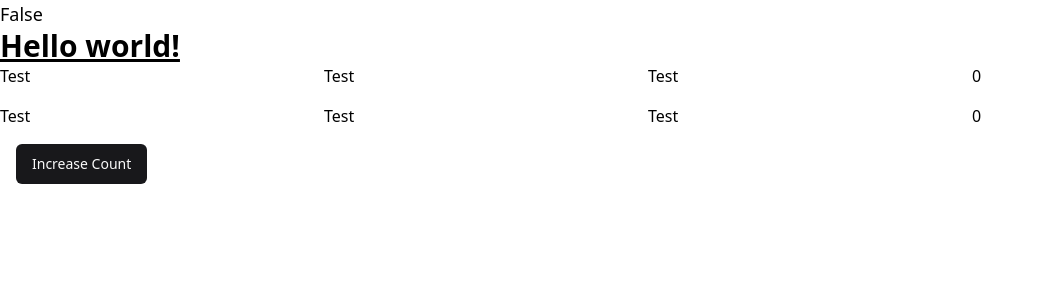
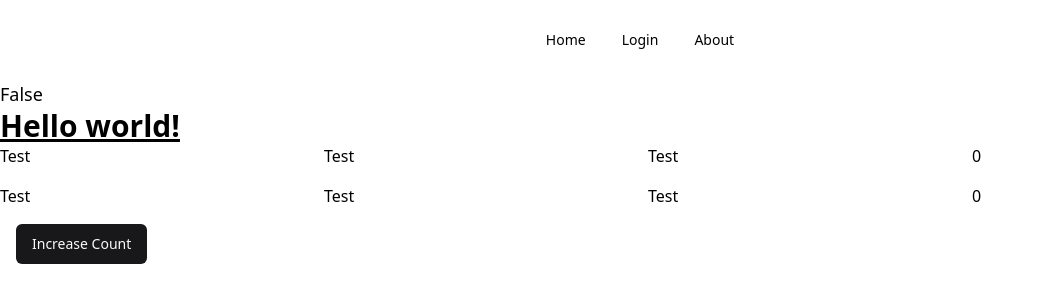
Before and after one commit to rossco122005/game-catalogue-ui, a React (Vite) app: page / in a window 1280 px wide. Shown: the top 302 px of the page, without its empty margins (0-1044 px from the left). Built offline with nearby package versions, Linux system fonts and the light colour scheme.

Commit message:
Navbar added and displays on all pages

```diff
--- a/package.json
+++ b/package.json
@@ -12,6 +12,7 @@
   "dependencies": {
     "@hookform/resolvers": "^3.9.1",
     "@radix-ui/react-label": "^2.1.1",
+    "@radix-ui/react-navigation-menu": "^1.2.3",
     "@radix-ui/react-slot": "^1.1.1",
     "class-variance-authority": "^0.7.1",
     "clsx": "^2.1.1",
--- /dev/null
+++ b/src/components/NavBar/NavBar.tsx
@@ -0,0 +1,44 @@
+import { Link } from "react-router"
+import {
+    NavigationMenu,
+    NavigationMenuContent,
+    NavigationMenuItem,
+    NavigationMenuLink,
+    NavigationMenuList,
+    NavigationMenuTrigger,
+    navigationMenuTriggerStyle,
+  } from "@/components/ui/navigation-menu"
+
+function NavBar() {
+    return (
+    <div className="flex justify-center m-5">
+        <NavigationMenu>
+            <NavigationMenuList>
+                <NavigationMenuItem>
+                    <Link to='/'>
+                        <NavigationMenuLink className={navigationMenuTriggerStyle()}>
+                            Home
+                        </NavigationMenuLink>
+                    </Link>
+                </NavigationMenuItem>
+                <NavigationMenuItem>
+                    <Link to='/login'>
+                        <NavigationMenuLink className={navigationMenuTriggerStyle()}>
+                            Login
+                        </NavigationMenuLink>
+                    </Link>
+                </NavigationMenuItem>
+                <NavigationMenuItem>
+                    <Link to='/about'>
+                        <NavigationMenuLink className={navigationMenuTriggerStyle()}>
+                            About
+                        </NavigationMenuLink>
+                    </Link>
+                </NavigationMenuItem>
+            </NavigationMenuList>
+        </NavigationMenu>
+    </div>
+    )
+}
+
+export default NavBar
--- /dev/null
+++ b/src/components/ui/navigation-menu.tsx
@@ -0,0 +1,128 @@
+import * as React from "react"
+import * as NavigationMenuPrimitive from "@radix-ui/react-navigation-menu"
+import { cva } from "class-variance-authority"
+import { ChevronDown } from "lucide-react"
+
+import { cn } from "@/lib/utils"
+
+const NavigationMenu = React.forwardRef<
+  React.ElementRef<typeof NavigationMenuPrimitive.Root>,
+  React.ComponentPropsWithoutRef<typeof NavigationMenuPrimitive.Root>
+>(({ className, children, ...props }, ref) => (
+  <NavigationMenuPrimitive.Root
+    ref={ref}
+    className={cn(
+      "relative z-10 flex max-w-max flex-1 items-center justify-center",
+      className
+    )}
+    {...props}
+  >
+    {children}
+    <NavigationMenuViewport />
+  </NavigationMenuPrimitive.Root>
+))
+NavigationMenu.displayName = NavigationMenuPrimitive.Root.displayName
+
+const NavigationMenuList = React.forwardRef<
+  React.ElementRef<typeof NavigationMenuPrimitive.List>,
+  React.ComponentPropsWithoutRef<typeof NavigationMenuPrimitive.List>
+>(({ className, ...props }, ref) => (
+  <NavigationMenuPrimitive.List
+    ref={ref}
+    className={cn(
+      "group flex flex-1 list-none items-center justify-center space-x-1",
+      className
+    )}
+    {...props}
+  />
+))
+NavigationMenuList.displayName = NavigationMenuPrimitive.List.displayName
+
+const NavigationMenuItem = NavigationMenuPrimitive.Item
+
+const navigationMenuTriggerStyle = cva(
+  "group inline-flex h-10 w-max items-center justify-center rounded-md bg-white px-4 py-2 text-sm font-medium transition-colors hover:bg-zinc-100 hover:text-zinc-900 focus:bg-zinc-100 focus:text-zinc-900 focus:outline-none disabled:pointer-events-none disabled:opacity-50 data-[active]:bg-zinc-100/50 data-[state=open]:bg-zinc-100/50 dark:bg-zinc-950 dark:hover:bg-zinc-800 dark:hover:text-zinc-50 dark:focus:bg-zinc-800 dark:focus:text-zinc-50 dark:data-[active]:bg-zinc-800/50 dark:data-[state=open]:bg-zinc-800/50"
+)
+
+const NavigationMenuTrigger = React.forwardRef<
+  React.ElementRef<typeof NavigationMenuPrimitive.Trigger>,
+  React.ComponentPropsWithoutRef<typeof NavigationMenuPrimitive.Trigger>
+>(({ className, children, ...props }, ref) => (
+  <NavigationMenuPrimitive.Trigger
+    ref={ref}
+    className={cn(navigationMenuTriggerStyle(), "group", className)}
+    {...props}
+  >
+    {children}{""}
+    <ChevronDown
+      className="relative top-[1px] ml-1 h-3 w-3 transition duration-200 group-data-[state=open]:rotate-180"
+      aria-hidden="true"
+    />
+  </NavigationMenuPrimitive.Trigger>
+))
+NavigationMenuTrigger.displayName = NavigationMenuPrimitive.Trigger.displayName
+
+const NavigationMenuContent = React.forwardRef<
+  React.ElementRef<typeof NavigationMenuPrimitive.Content>,
+  React.ComponentPropsWithoutRef<typeof NavigationMenuPrimitive.Content>
+>(({ className, ...props }, ref) => (
+  <NavigationMenuPrimitive.Content
+    ref={ref}
+    className={cn(
+      "left-0 top-0 w-full data-[motion^=from-]:animate-in data-[motion^=to-]:animate-out data-[motion^=from-]:fade-in data-[motion^=to-]:fade-out data-[motion=from-end]:slide-in-from-right-52 data-[motion=from-start]:slide-in-from-left-52 data-[motion=to-end]:slide-out-to-right-52 data-[motion=to-start]:slide-out-to-left-52 md:absolute md:w-auto",
+      className
+    )}
+    {...props}
+  />
+))
+NavigationMenuContent.displayName = NavigationMenuPrimitive.Content.displayName
+
+const NavigationMenuLink = NavigationMenuPrimitive.Link
+
+const NavigationMenuViewport = React.forwardRef<
+  React.ElementRef<typeof NavigationMenuPrimitive.Viewport>,
+  React.ComponentPropsWithoutRef<typeof NavigationMenuPrimitive.Viewport>
+>(({ className, ...props }, ref) => (
+  <div className={cn("absolute left-0 top-full flex justify-center")}>
+    <NavigationMenuPrimitive.Viewport
+      className={cn(
+        "origin-top-center relative mt-1.5 h-[var(--radix-navigation-menu-viewport-height)] w-full overflow-hidden rounded-md border border-zinc-200 bg-white text-zinc-950 shadow-lg data-[state=open]:animate-in data-[state=closed]:animate-out data-[state=closed]:zoom-out-95 data-[state=open]:zoom-in-90 md:w-[var(--radix-navigation-menu-viewport-width)] dark:border-zinc-800 dark:bg-zinc-950 dark:text-zinc-50",
+        className
+      )}
+      ref={ref}
+      {...props}
+    />
+  </div>
+))
+NavigationMenuViewport.displayName =
+  NavigationMenuPrimitive.Viewport.displayName
+
+const NavigationMenuIndicator = React.forwardRef<
+  React.ElementRef<typeof NavigationMenuPrimitive.Indicator>,
+  React.ComponentPropsWithoutRef<typeof NavigationMenuPrimitive.Indicator>
+>(({ className, ...props }, ref) => (
+  <NavigationMenuPrimitive.Indicator
+    ref={ref}
+    className={cn(
+      "top-full z-[1] flex h-1.5 items-end justify-center overflow-hidden data-[state=visible]:animate-in data-[state=hidden]:animate-out data-[state=hidden]:fade-out data-[state=visible]:fade-in",
+      className
+    )}
+    {...props}
+  >
+    <div className="relative top-[60%] h-2 w-2 rotate-45 rounded-tl-sm bg-zinc-200 shadow-md dark:bg-zinc-800" />
+  </NavigationMenuPrimitive.Indicator>
+))
+NavigationMenuIndicator.displayName =
+  NavigationMenuPrimitive.Indicator.displayName
+
+export {
+  navigationMenuTriggerStyle,
+  NavigationMenu,
+  NavigationMenuList,
+  NavigationMenuItem,
+  NavigationMenuContent,
+  NavigationMenuTrigger,
+  NavigationMenuLink,
+  NavigationMenuIndicator,
+  NavigationMenuViewport,
+}
--- a/src/main.tsx
+++ b/src/main.tsx
@@ -1,13 +1,26 @@
 import { StrictMode } from 'react'
 import { createRoot } from 'react-dom/client'
 import './App.css'
-import { createBrowserRouter, RouterProvider } from 'react-router'
+import { createBrowserRouter, Outlet, RouterProvider } from 'react-router'
 import HomePage from './pages/HomePage.tsx'
 import AboutPage from './pages/AboutPage.tsx'
 import NotFoundPage from './pages/NotFoundPage.tsx'
 import LoginPage from './pages/LoginPage.tsx'
+import NavBar from './components/NavBar/NavBar.tsx'
+
+const HeaderLayout = () => (
+  <>
+    <header>
+      <NavBar />
+    </header>
+    <Outlet />
+  </>
+);
 
 const router = createBrowserRouter([
+  {
+    element: <HeaderLayout/>,
+    children: [
       {
         path: '/',
         element: <HomePage />,
@@ -21,6 +34,9 @@
         path: '/login',
         element: <LoginPage />
       }
+    ]
+  }
+
 ])
 
 createRoot(document.getElementById('root')!).render(
```
Also changed, not shown: 1 other file (tests, documents, lock files or other folders). Lines whose indentation alone changed are shown as unchanged.
